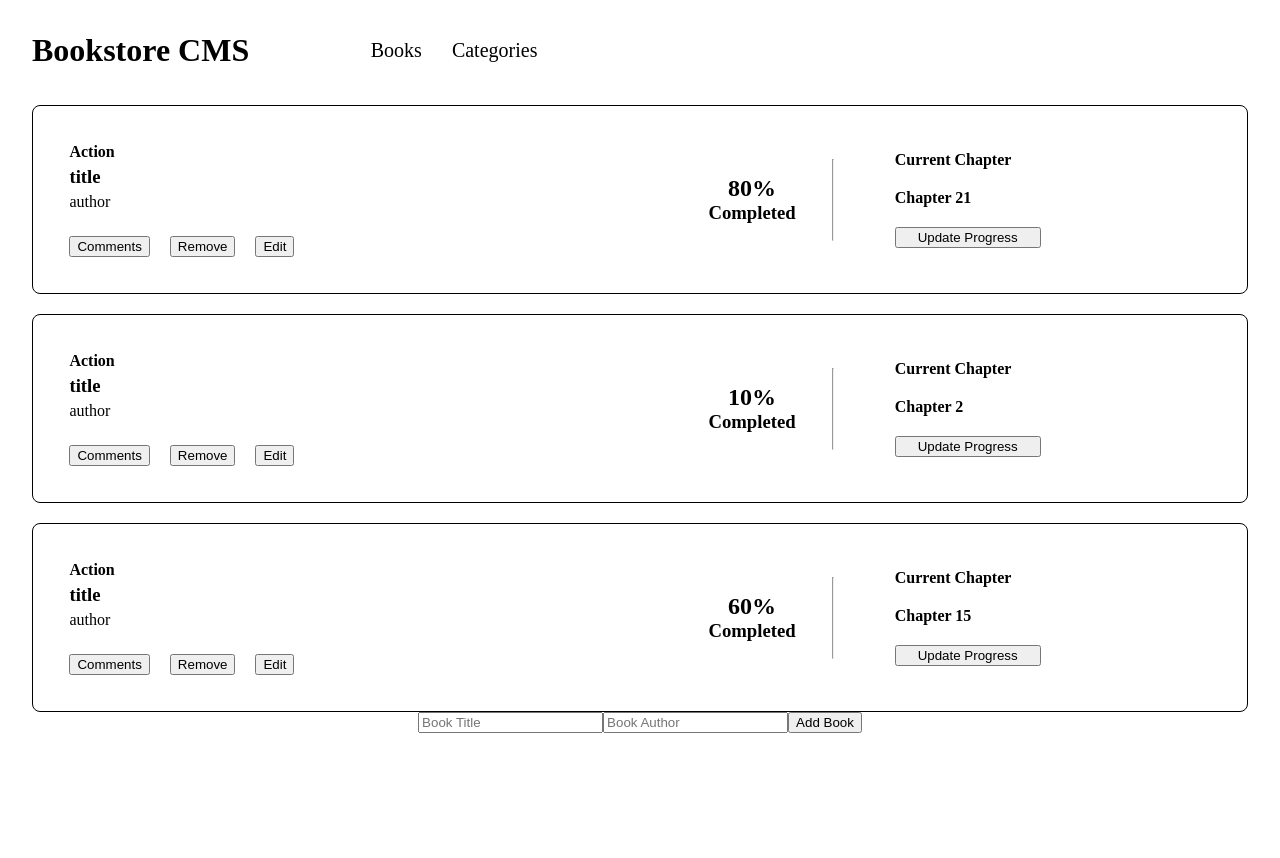
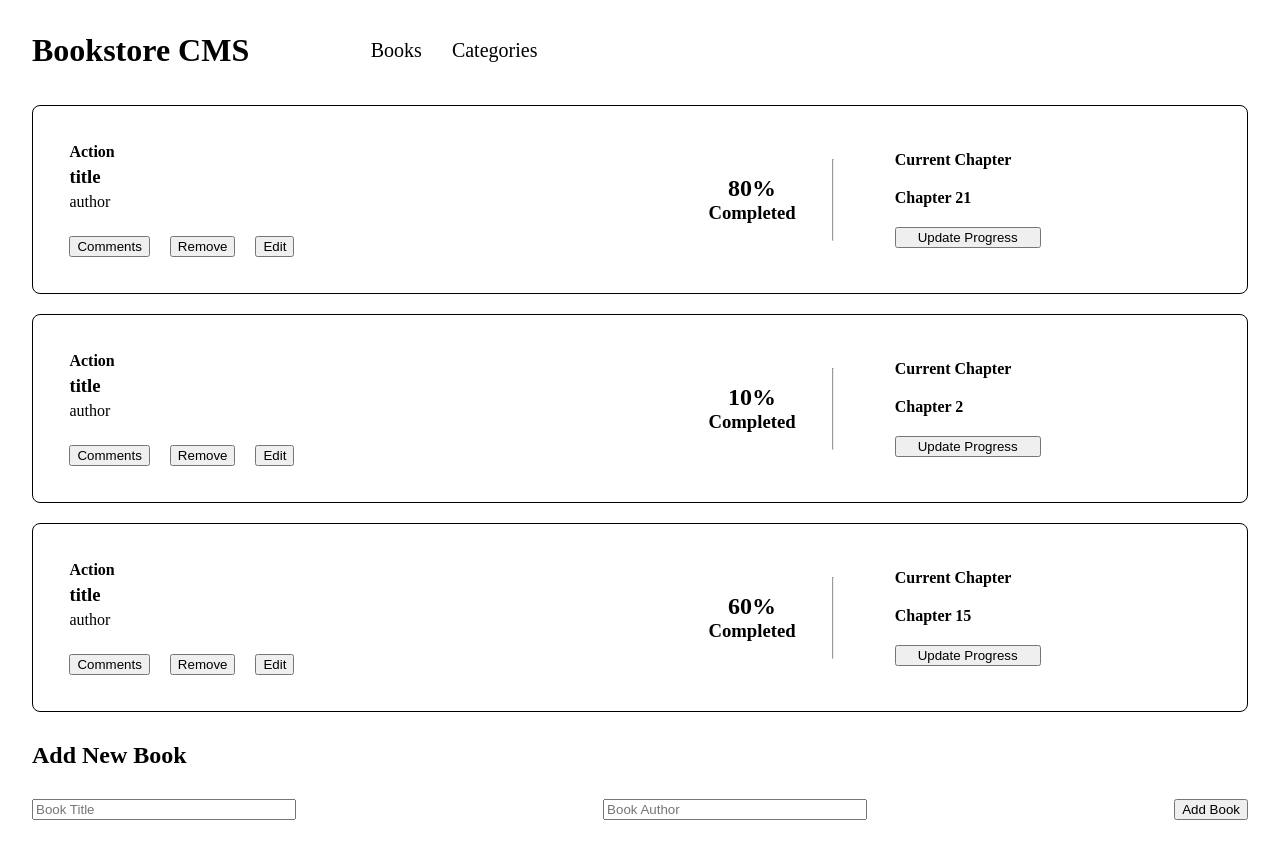
Before and after one commit to hajnaloltyan/react-bookstore, a React (Vite) app: page /#/ in a window 1280 px wide. Shown: the top 858 px of the page. Before the commit the page ends 800 px from the top, so only its background shows below. Built offline with nearby package versions, Linux system fonts and the light colour scheme.

Commit message:
Style: add basic form styles for layout

```diff
--- a/src/components/AddBook/AddBook.css
+++ b/src/components/AddBook/AddBook.css
@@ -0,0 +1,21 @@
+.newBook {
+  display: flex;
+  flex-direction: column;
+  text-align: left;
+  gap: 30px;
+  margin-top: 30px;
+}
+
+.form {
+  display: flex;
+  justify-content: space-between;
+}
+
+.bookInput {
+  width: 20vw;
+}
+
+.warning {
+  color: red;
+  text-align: center;
+}
--- a/src/components/AddBook/AddBook.jsx
+++ b/src/components/AddBook/AddBook.jsx
@@ -31,7 +31,8 @@ const AddBook = ({ addNewBook }) => {
   };
 
   return (
-    <>
+    <section className="newBook">
+      <h2>Add New Book</h2>
       <form onSubmit={handleSubmit} className="form">
         <input
           type="text"
@@ -55,7 +56,7 @@ const AddBook = ({ addNewBook }) => {
         </button>
       </form>
       <span className="warning">{warning}</span>
-    </>
+    </section>
   );
 };
 
```
